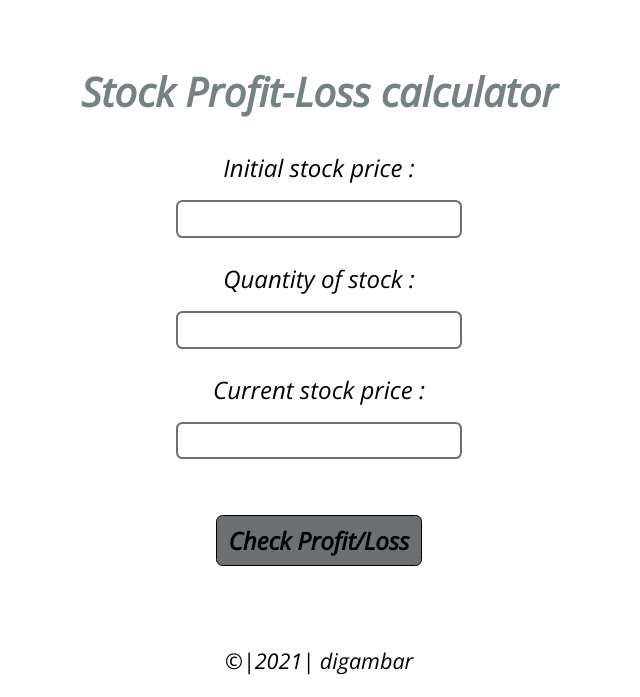
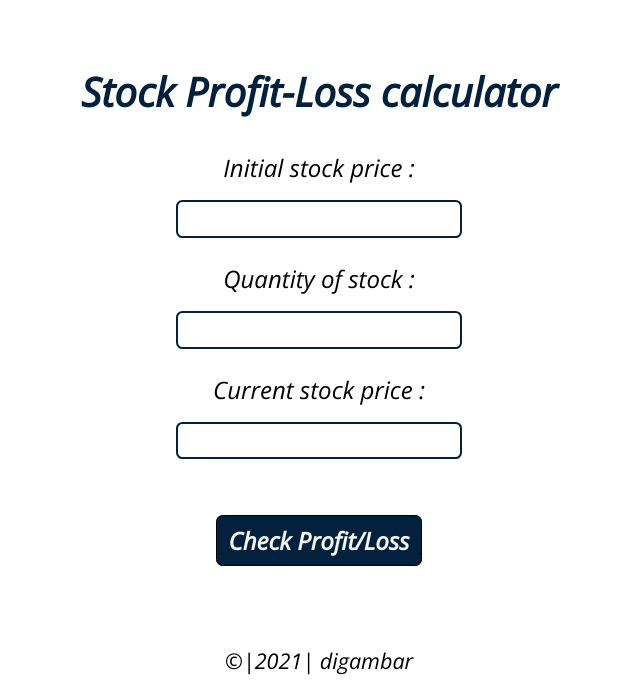
Before and after one commit to Digambar1411/stock-profit-or-loss, a plain HTML site: page index.html in a window 1280 px wide. Shown: the top 697 px of the page, without its empty margins (321-961 px from the left). Drawn offline with nearby package versions, Linux system fonts and the light colour scheme.

Commit message:
style: changed primary color

```diff
--- a/style.css
+++ b/style.css
@@ -3,6 +3,9 @@
 body{
     text-align: center;
     font-family: 'Open Sans', sans-serif;
+}
+:root{
+    --primary-color:#03203C;
 }
 header{
     margin: auto;
@@ -12,6 +15,7 @@ header{
     font-weight: 600;
     padding: 1rem auto;
    color:#758283;
+   color: var(--primary-color);
 
 }
 label{
@@ -19,12 +23,12 @@ label{
     font-size:x-large;
     margin: 1rem auto;
     max-width:min-content;
-    border: #6d7072;
+    border: var(--primary-color);
 }
 input {
     display: block;
     margin: 1rem auto;
-    border: 2px solid #6d7072;
+    border: 2px solid var(--primary-color);
     border-radius: 0.4rem;
     padding: 0.4rem;
     font-size: large;
@@ -39,7 +43,8 @@ button{
     font-weight: bold;
     border: 1.5px solid black;
     font-family: 'Open Sans', sans-serif;
-    background-color: #6d7072;
+    background-color: var(--primary-color);
+    color: whitesmoke;
 
 }
 
```
